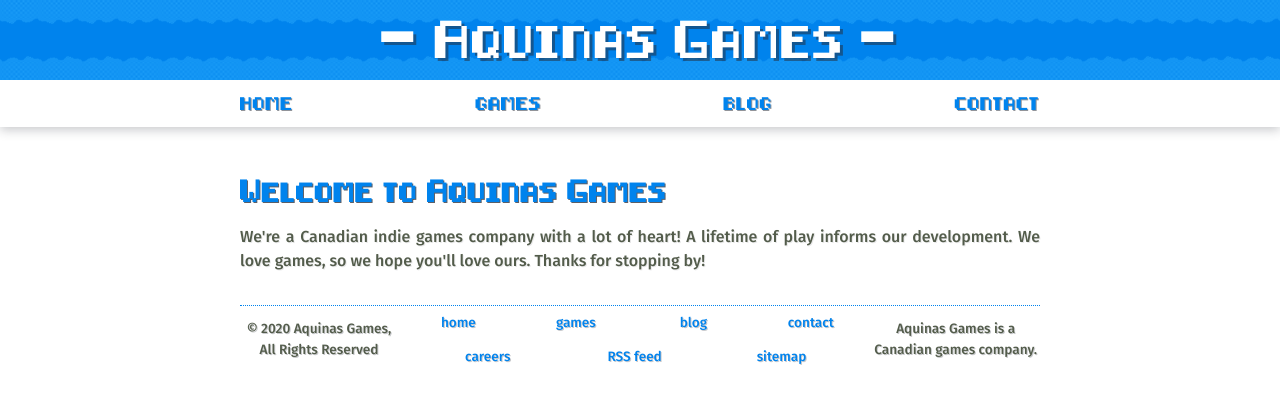
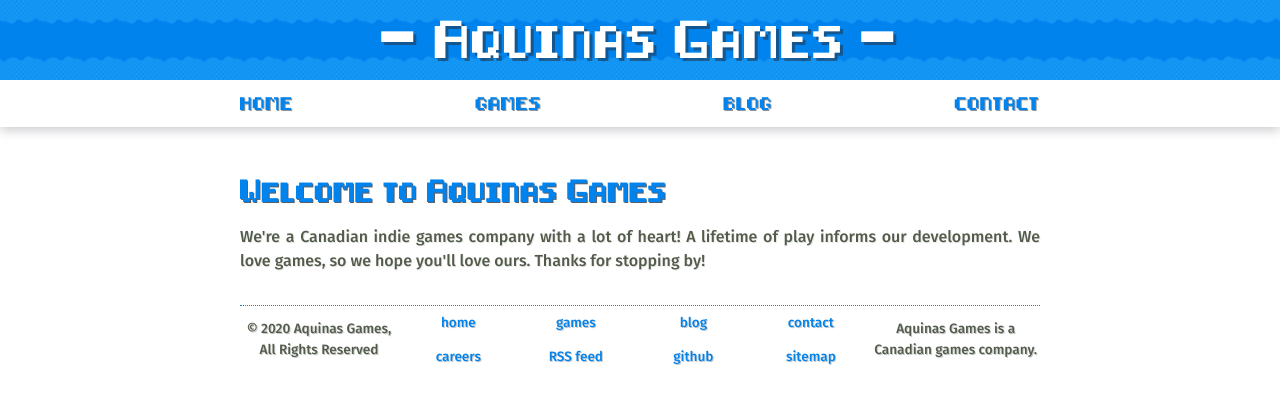
Before and after one commit to AquinasGames/website, a Jekyll site: the page built from index.html, in a window 1280 px wide. Shown: the top 404 px of the page. Built offline with Jekyll 4.4.1, drawn with Linux system fonts in a browser that asks for light colours.

Commit message:
Add github link in footer bar

```diff
--- a/_includes/footer.html
+++ b/_includes/footer.html
@@ -7,6 +7,7 @@
         <a href="/contact">contact</a>
         <a href="/careers">careers</a>
         <a href="/feed.xml">RSS feed</a>
+        <a href="https://github.com/AquinasGames/">github</a>
         <a href="/sitemap.xml">sitemap</a>
     </div>
     <p>Aquinas Games is a Canadian games company.</p>
```
